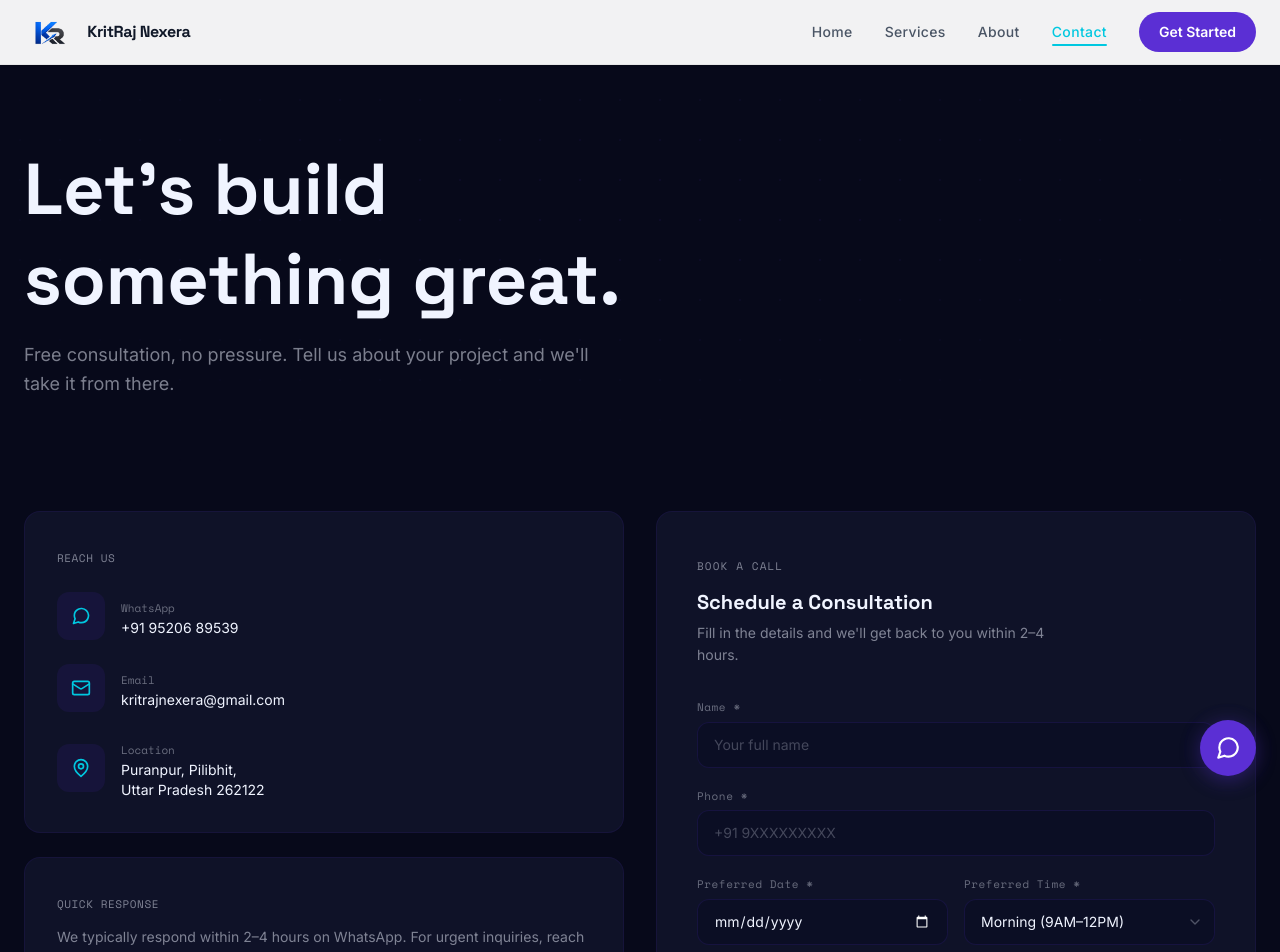
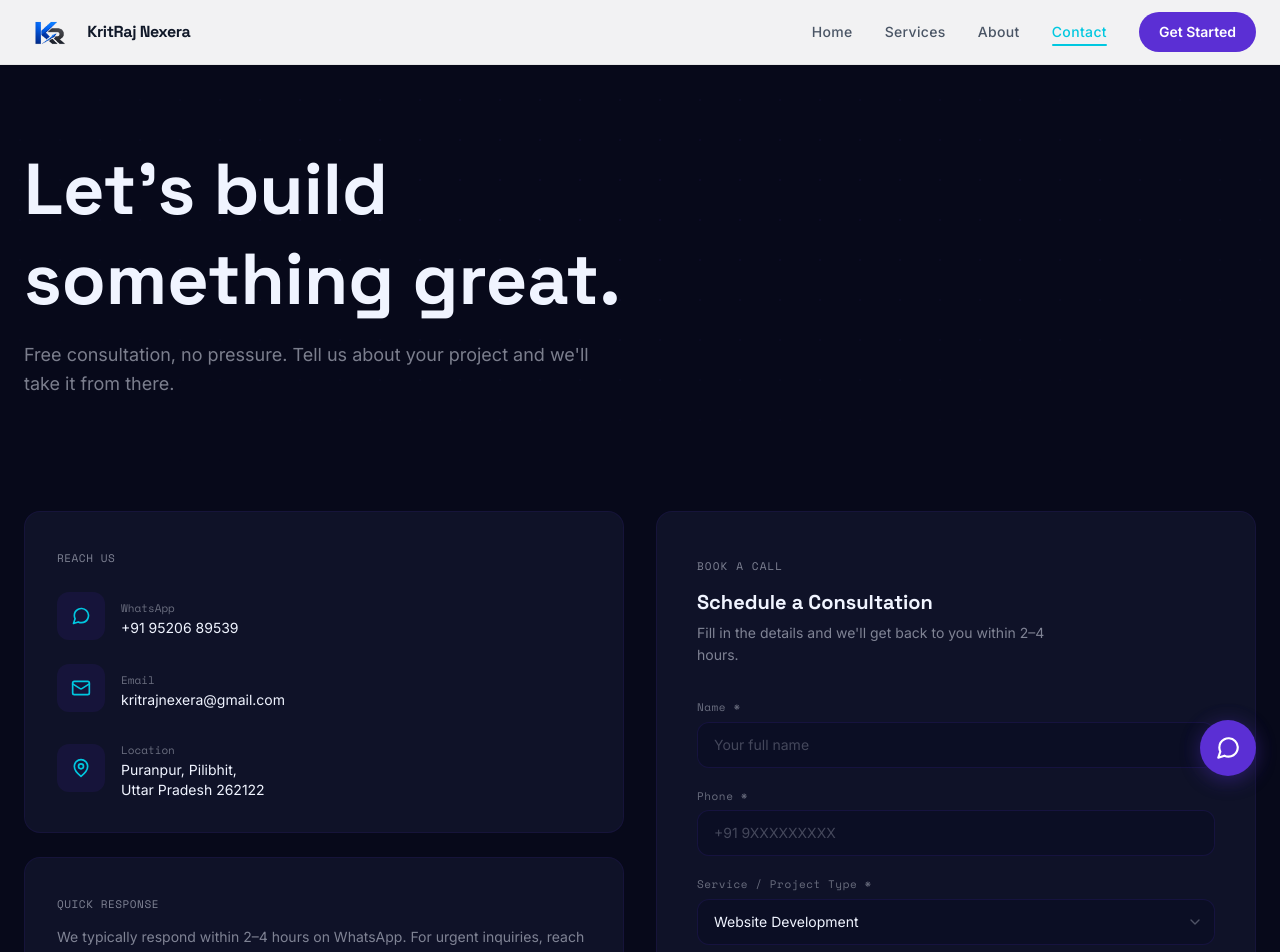
Before and after one commit to kritrajnexera-alt/krn, a Next.js app: page /contact in a window 1280 px wide. Shown: the top 952 px of the page. Built offline with nearby package versions, Linux system fonts and the light colour scheme.

Commit message:
add service type field to booking form

```diff
--- a/src/app/contact/page.tsx
+++ b/src/app/contact/page.tsx
@@ -141,6 +141,29 @@ export default function Contact() {
                       <ValidationError field="phone" errors={state.errors} />
                     </div>
 
+                    <div>
+                      <label htmlFor="service" className="font-mono text-[11px] tracking-wider text-cool-white/40 block mb-1.5">Service / Project Type *</label>
+                      <div className="relative">
+                        <select
+                          id="service"
+                          name="service"
+                          required
+                          className="w-full px-4 py-3 rounded-xl bg-surface-mid border border-nexera-violet/15 text-cool-white text-sm appearance-none focus:outline-none focus:border-nexera-cyan/60 focus:shadow-[0_0_16px_rgba(0,200,224,0.06)] hover:border-nexera-violet/30 transition-all duration-300 cursor-pointer"
+                        >
+                          <option value="" disabled>Select a service</option>
+                          <option value="Website Development">Website Development</option>
+                          <option value="Workflow Automation">Workflow Automation</option>
+                          <option value="AI Chatbot">AI Chatbot</option>
+                          <option value="SaaS Development">SaaS Development</option>
+                          <option value="Other / Not Sure">Other / Not Sure</option>
+                        </select>
+                        <svg className="pointer-events-none absolute right-3 top-1/2 -translate-y-1/2 w-4 h-4 text-cool-white/30" viewBox="0 0 24 24" fill="none" stroke="currentColor" strokeWidth="2" strokeLinecap="round" strokeLinejoin="round" aria-hidden="true">
+                          <polyline points="6 9 12 15 18 9" />
+                        </svg>
+                      </div>
+                      <ValidationError field="service" errors={state.errors} />
+                    </div>
+
                     <div className="grid grid-cols-2 gap-4">
                       <div>
                         <label htmlFor="date" className="font-mono text-[11px] tracking-wider text-cool-white/40 block mb-1.5">Preferred Date *</label>
```
